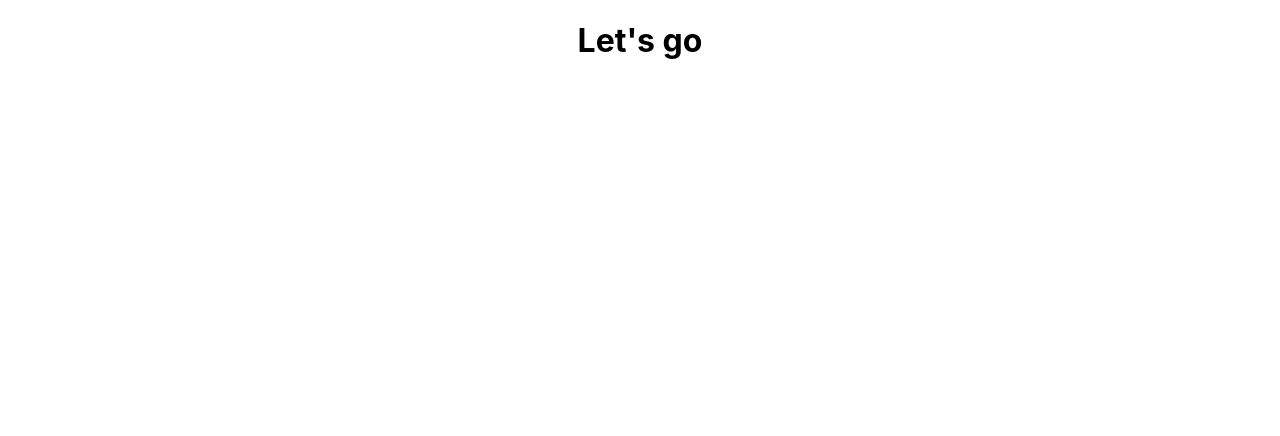
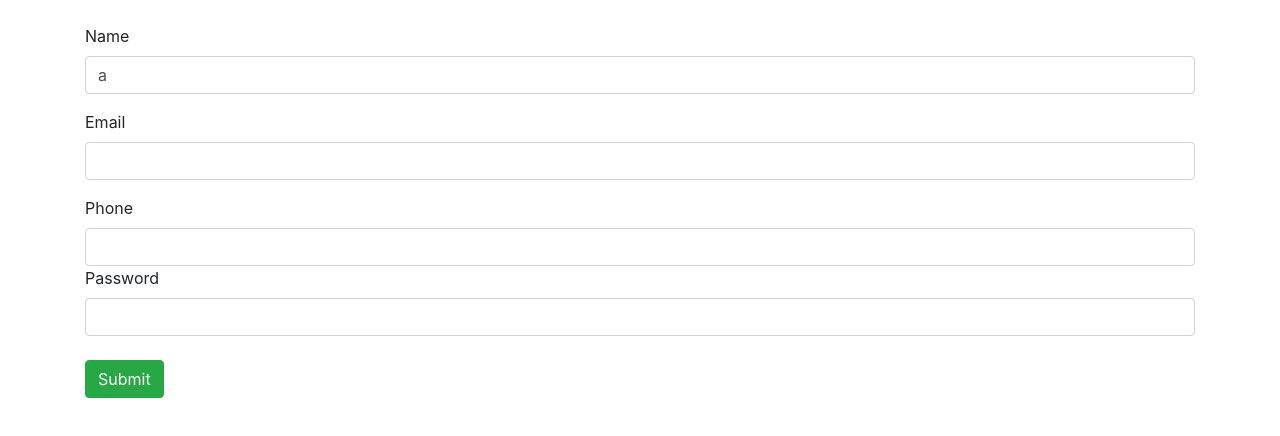
Before and after one commit to aungkaungkhant-nssh/React-Fromik, a React (Create React App) app: page / in a window 1280 px wide. Shown: the top 436 px of the page. Built offline with nearby package versions, Linux system fonts and the light colour scheme.

Commit message:
no use yup validation

```diff
--- a/package.json
+++ b/package.json
@@ -6,10 +6,12 @@
     "@testing-library/jest-dom": "^5.14.1",
     "@testing-library/react": "^11.2.7",
     "@testing-library/user-event": "^12.8.3",
+    "formik": "^2.2.9",
     "react": "^17.0.2",
     "react-dom": "^17.0.2",
     "react-scripts": "4.0.3",
-    "web-vitals": "^1.1.2"
+    "web-vitals": "^1.1.2",
+    "yup": "^0.32.11"
   },
   "scripts": {
     "start": "react-scripts start",
--- a/public/index.html
+++ b/public/index.html
@@ -15,6 +15,7 @@
       user's mobile device or desktop. See https://developers.google.com/web/fundamentals/web-app-manifest/
     -->
     <link rel="manifest" href="%PUBLIC_URL%/manifest.json" />
+    <link rel="stylesheet" href="https://maxcdn.bootstrapcdn.com/bootstrap/4.0.0/css/bootstrap.min.css">
     <!--
       Notice the use of %PUBLIC_URL% in the tags above.
       It will be replaced with the URL of the `public` folder during the build.
--- a/src/App.css
+++ b/src/App.css
@@ -1,5 +1,5 @@
 .App {
-  text-align: center;
+
 }
 
 .App-logo {
--- a/src/App.js
+++ b/src/App.js
@@ -1,10 +1,11 @@
 
 import './App.css';
+import SimpleForm from './components/SimpleForm';
 
 function App() {
   return (
     <div className="App">
-        <h1>Let's go</h1>
+          <SimpleForm />
     </div>
   );
 }
--- /dev/null
+++ b/src/components/SimpleForm.jsx
@@ -0,0 +1,75 @@
+import { useFormik } from 'formik'
+import React from 'react'
+
+function SimpleForm() {
+    const formik=useFormik({
+        initialValues:{
+            name:"a",
+            email:"",
+            phone:"",
+            password:""
+        },
+        validate:values=>{
+            let error={};
+            if(!values.name){
+                error.name="Required"
+            }
+            if(!values.email){
+                error.email="Required"
+            }
+            if(!values.phone){
+                error.phone="Required"
+            }
+            if(!values.password){
+                error.password="Required"
+            }
+            return error
+        },
+        onSubmit:values=>console.log(values)
+    })
+    console.log(formik.errors)
+    return (
+        <div className="container mt-4">
+            <form onSubmit={formik.handleSubmit}>
+                <div className="form-group">
+                    <label htmlFor="">Name</label>
+                    <input type="text" className="form-control" name="name"
+                    value={formik.values.name}
+                    onChange={formik.handleChange}
+                    onBlur={formik.handleBlur}/>
+                    {formik.touched.name && formik.errors.name ? <span className="text-danger">{formik.errors.name}</span>:null}
+                </div>
+                <div className="form-group">
+                    <label htmlFor="">Email</label>
+                    <input type="email" name="email" className="form-control"
+                    value={formik.values.email}
+                    onChange={formik.handleChange}
+                    onBlur={formik.handleBlur}
+                    />
+                    {formik.touched.email && formik.errors.email ? <span className="text-danger">{formik.errors.email}</span>:null}
+                </div>
+                <div className="from-group">
+                    <label htmlFor="">Phone</label>
+                    <input type="number"  className="form-control" name="phone"
+                    value={formik.values.phone}
+                    onChange={formik.handleChange}
+                    onBlur={formik.handleBlur}
+                    />
+                      {formik.touched.phone && formik.errors.phone ? <span className="text-danger">{formik.errors.phone}</span>:null}
+                </div>
+                <div className="form-group">
+                    <label htmlFor="">Password</label>
+                    <input type="text" className="form-control" name="password"
+                    value={formik.values.password}
+                    onChange={formik.handleChange}
+                    onBlur={formik.handleBlur}
+                    />
+                    {formik.touched.password && formik.errors.password ?<span className="text-danger">{formik.errors.password}</span>:null}
+                </div>
+                <input type="submit"  className="btn btn-success mt-2"/>
+            </form>
+        </div>
+    )
+}
+
+export default SimpleForm
```
Also changed, not shown: 1 other file (tests, documents, lock files or other folders).
